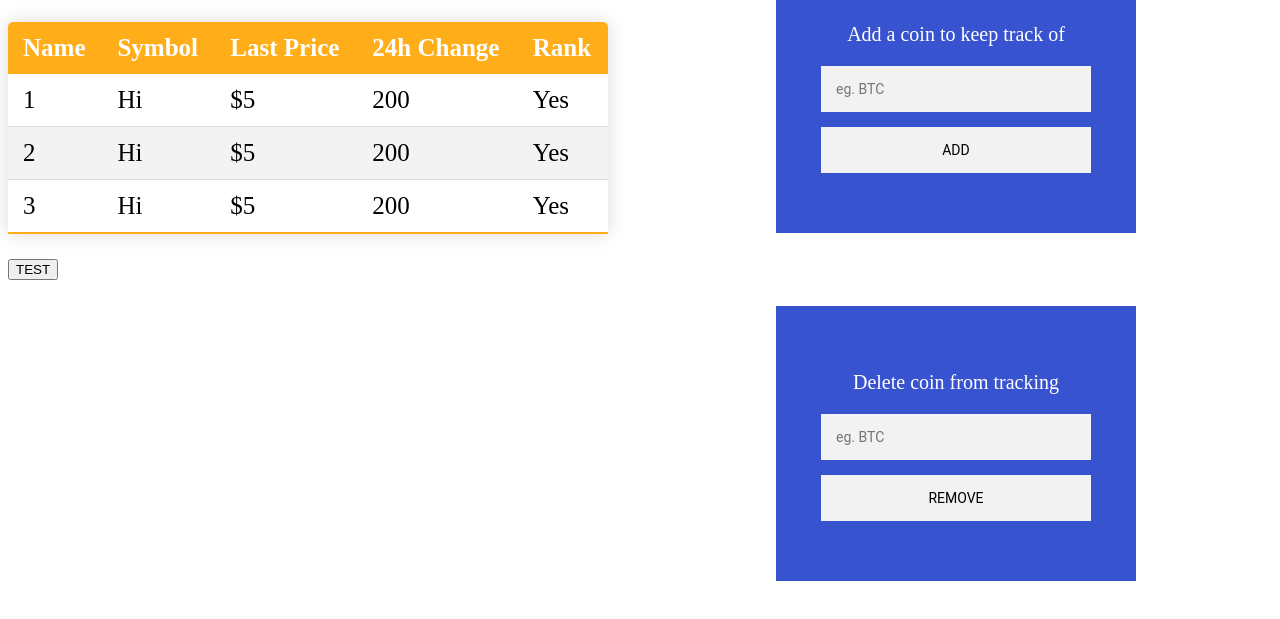
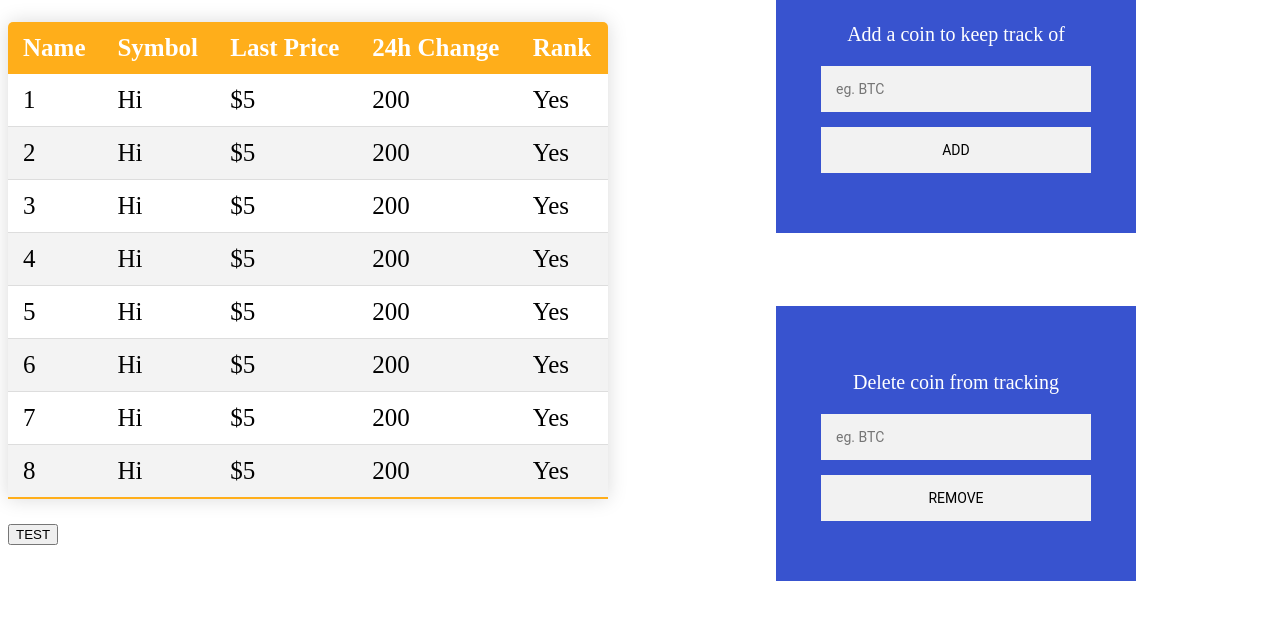
Before and after one commit to elusch21/GetBit, a plain HTML site: page Account.html in a window 1280 px wide. Shown: the part 159-778 px from the top of the page. Drawn offline with Linux system fonts and the light colour scheme.

Commit message:
added more rows
end of q's work for 4/22/2020

```diff
--- a/Account.html
+++ b/Account.html
@@ -69,6 +69,41 @@
                     <td>200</td>
                     <td>Yes</td>
                 </tr>
+                <tr>
+                    <td>4</td>
+                    <td>Hi</td>
+                    <td>$5</td>
+                    <td>200</td>
+                    <td>Yes</td>
+                </tr>
+                <tr>
+                    <td>5</td>
+                    <td>Hi</td>
+                    <td>$5</td>
+                    <td>200</td>
+                    <td>Yes</td>
+                </tr>
+                <tr>
+                    <td>6</td>
+                    <td>Hi</td>
+                    <td>$5</td>
+                    <td>200</td>
+                    <td>Yes</td>
+                </tr>
+                <tr>
+                    <td>7</td>
+                    <td>Hi</td>
+                    <td>$5</td>
+                    <td>200</td>
+                    <td>Yes</td>
+                </tr>
+                <tr>
+                    <td>8</td>
+                    <td>Hi</td>
+                    <td>$5</td>
+                    <td>200</td>
+                    <td>Yes</td>
+                </tr>
             </tbody>
         </table>
     </div>
@@ -106,13 +141,12 @@
 
         var message = "Your Coins as of " + month + "/" + day + "/" + year;
         document.getElementById("date").innerHTML = message;
-    </script>
 
-    <script type="text/javascript">
+
         function makeCall(val) {
             request = new XMLHttpRequest();
             request.open("GET", "https://api.coinranking.com/v1/public/coins?base=USD&symbols="
-                + val + "&timePeriod=24h", true);
+                                + val + "&timePeriod=24h", true);
 
             request.onreadystatechange = function() {
                 if (request.readyState == 4 && request.status == 200) {
@@ -121,8 +155,8 @@
                     var str = "Name: " + obj.data.coins[0].name + "\n"
                             + "Symbol: " + obj.data.coins[0].symbol + "\n"
                             + "Last Price (USD): $" + parseFloat(obj.data.coins[0].price).toFixed(2)
-                            + "\n" + "24h Change: $" + parseFloat(obj.data.coins[0].change);
-                            + "\n" + "Rank: " + parseFloat(obj.data.coins[0].rank)
+                            + "\n" + "24h Change: $" + parseFloat(obj.data.coins[0].change)
+                            + "\n" + "Rank: " + parseFloat(obj.data.coins[0].rank);
 
                     alert(str);
                 } else if (request.readyState == 4) {
```
